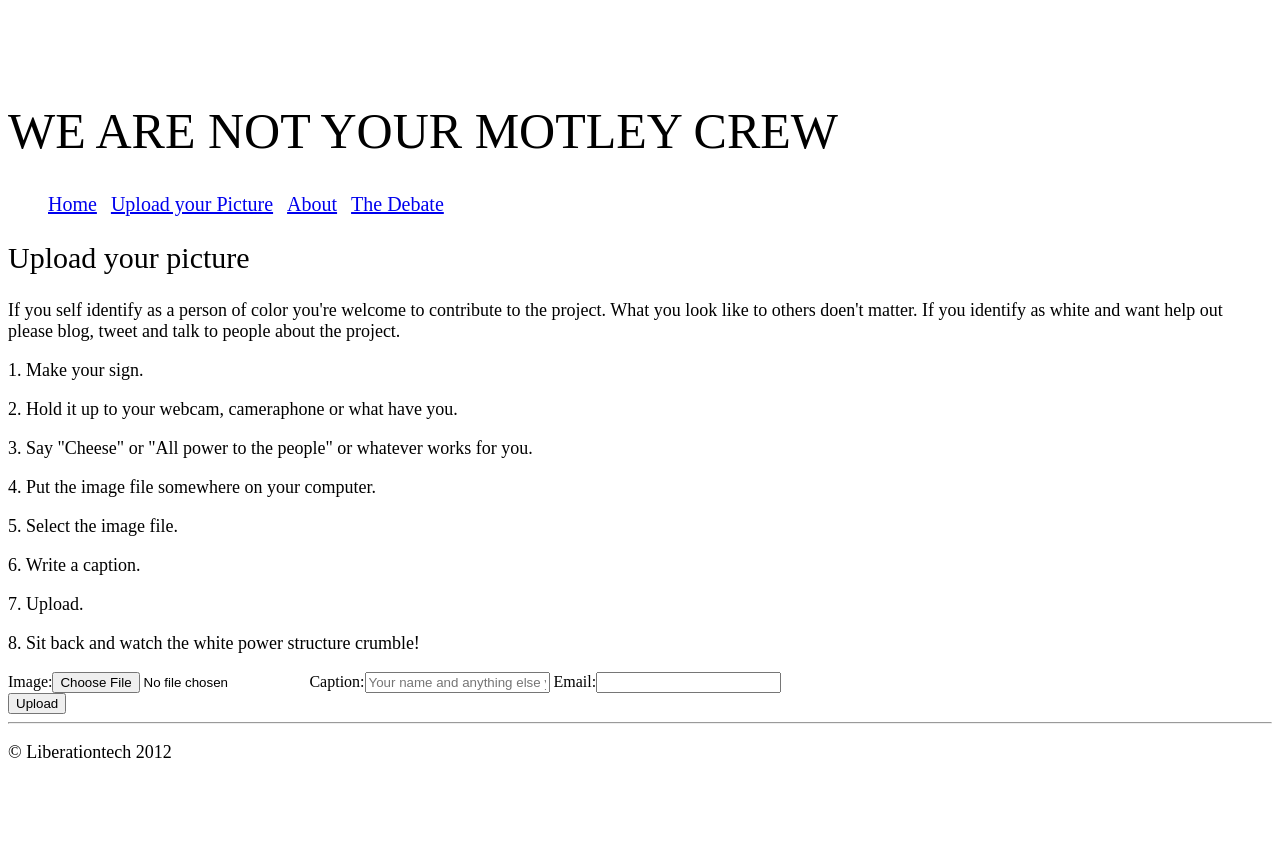
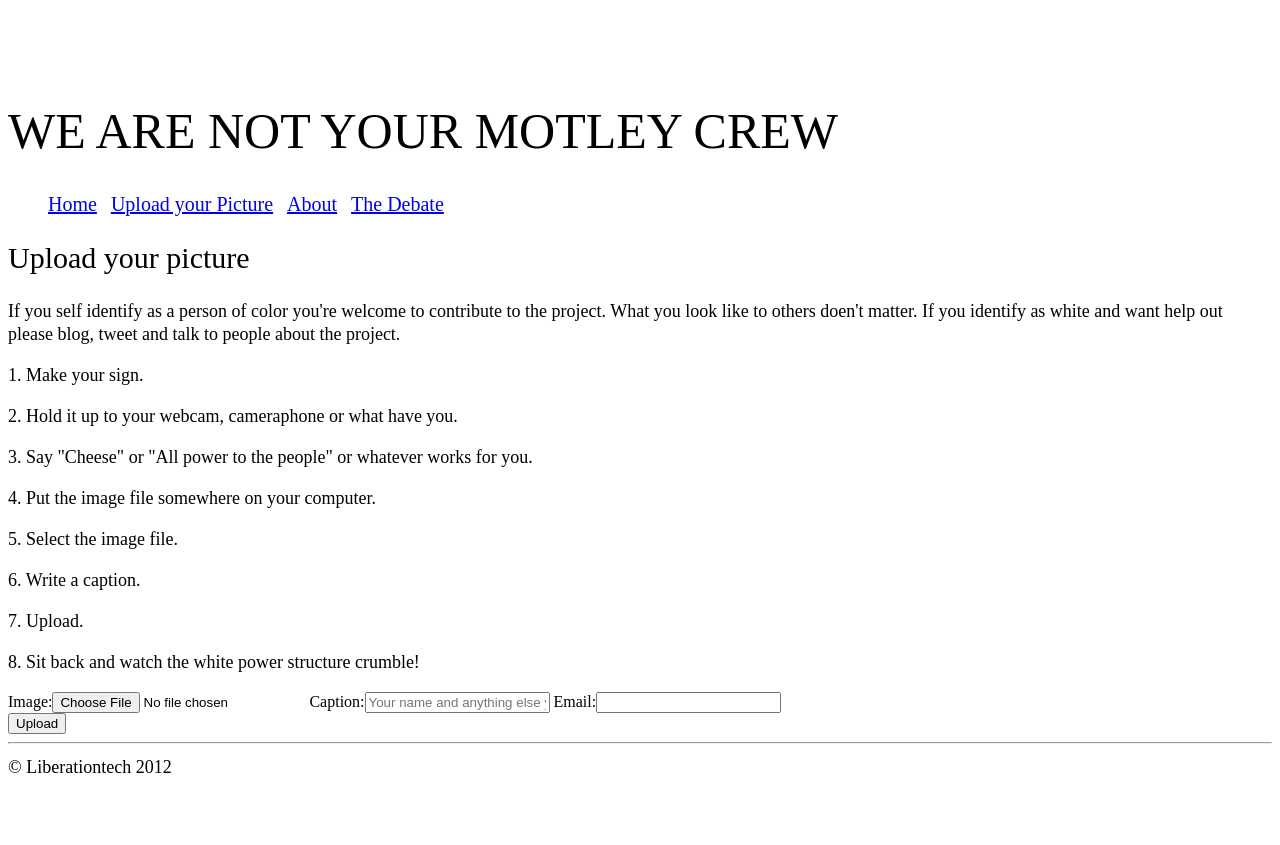
Before and after one commit to Liberationtech/notyourmotleycrew, a Django app: page /contribute/ in a window 1280 px wide. Before the commit the page ends 758 px from the top, so only its background shows below. Run offline with Django 3.2, Linux system fonts and the light colour scheme; some libraries are stand-ins or nearby versions.

Commit message:
minor css tweak

```diff
--- a/notyourmotleycrew/static/css/style.css
+++ b/notyourmotleycrew/static/css/style.css
@@ -34,6 +34,8 @@ img.feed {
 
 p {
     font-size: 18px;
+    margin-top: 12px;
+    line-height: 23px;
 }
 
 p.caption {
```
